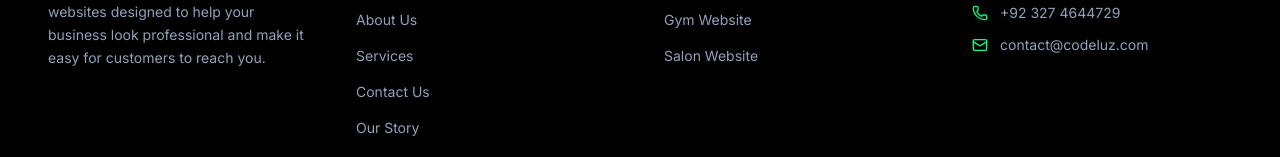
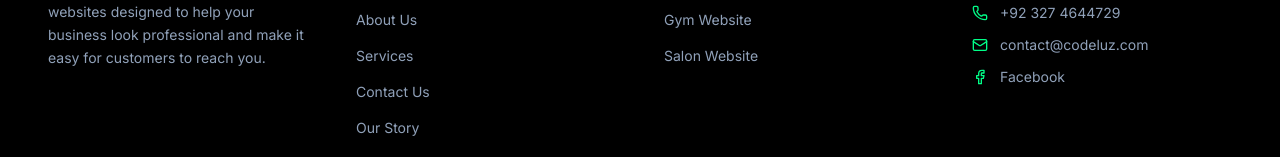
Before and after one commit to Muhammad-Azmeer-Ahmad/codeluz-website, a Next.js app: page / in a window 1280 px wide. Shown: the part 5289-5446 px from the top of the page. Built offline with nearby package versions, Linux system fonts and the light colour scheme.

Commit message:
Added facebook and email link in footer

```diff
--- a/src/components/Footer.tsx
+++ b/src/components/Footer.tsx
@@ -1,6 +1,6 @@
 "use client";
 import Link from "next/link";
-import { MapPin, Phone, Mail } from "lucide-react";
+import { MapPin, Phone, Mail, Facebook } from "lucide-react";
 
 export function Footer() {
   return (
@@ -68,7 +68,17 @@ export function Footer() {
           <div className="flex flex-col gap-3 text-slate-400 text-sm">
             <div className="flex items-center gap-3"><MapPin size={16} className="text-[#00FF88]" /> Lahore, Pakistan</div>
             <div className="flex items-center gap-3"><Phone size={16} className="text-[#00FF88]" /> +92 327 4644729</div>
-            <div className="flex items-center gap-3"><Mail size={16} className="text-[#00FF88]" /> contact@codeluz.com</div>
+            <a href="mailto:contact@codeluz.com" className="flex items-center gap-3 hover:text-[#00FF88] transition-colors w-fit">
+              <Mail size={16} className="text-[#00FF88]" /> contact@codeluz.com
+            </a>
+            <a
+              href="https://www.facebook.com/CodeluzStudio"
+              target="_blank"
+              rel="noopener noreferrer"
+              className="flex items-center gap-3 hover:text-[#00FF88] transition-colors w-fit"
+            >
+              <Facebook size={16} className="text-[#00FF88]" /> Facebook
+            </a>
           </div>
         </div>
       </div>
```
